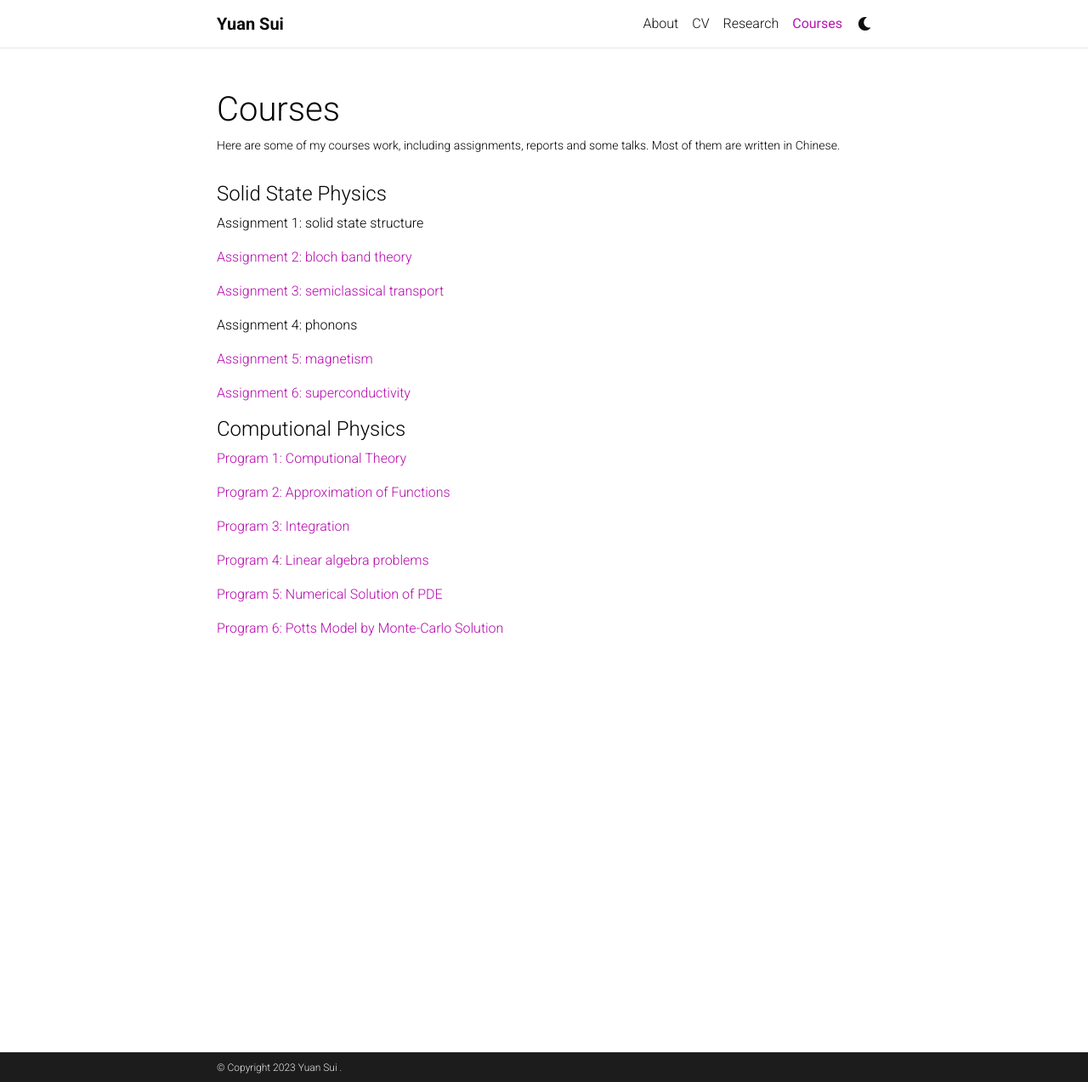
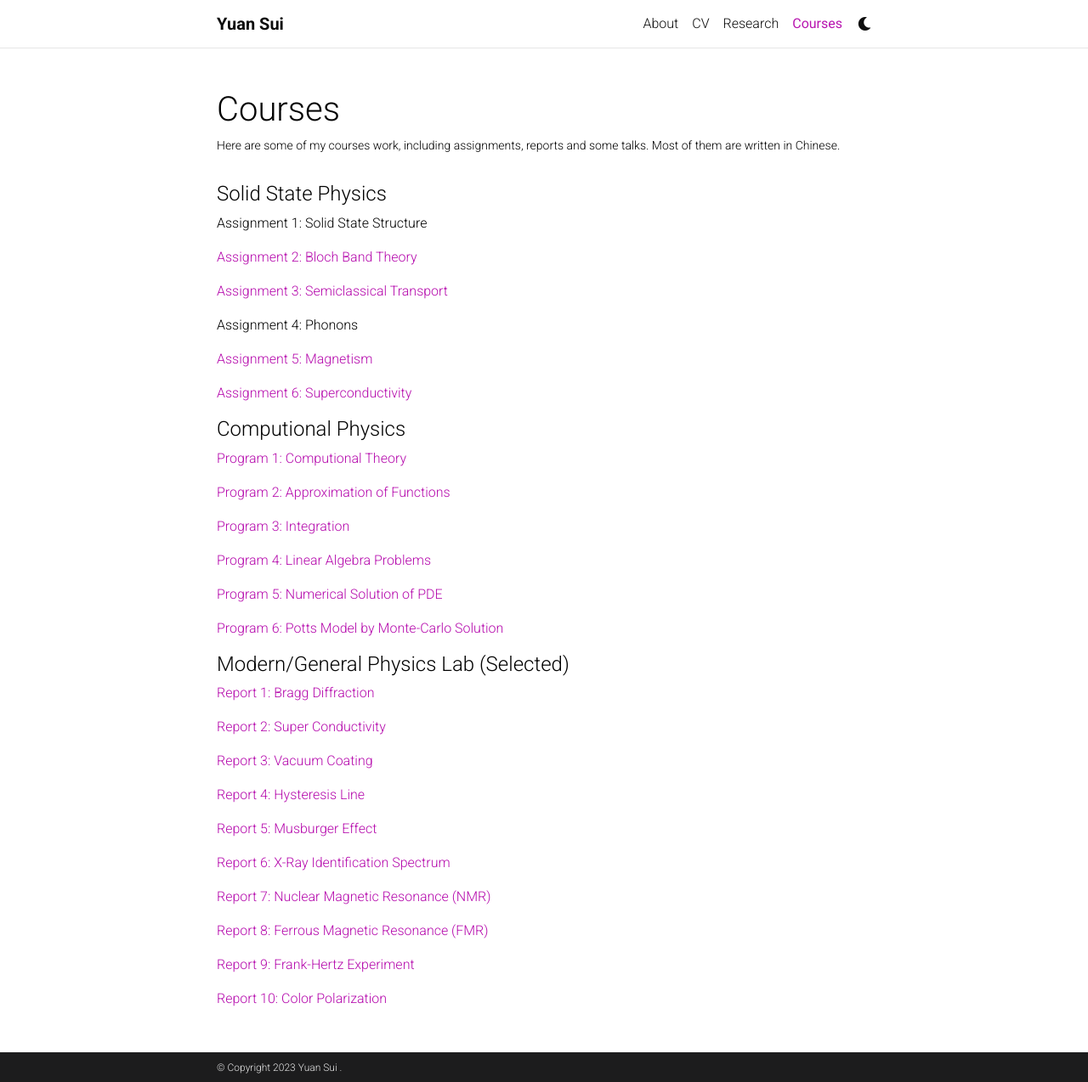
Before and after one commit to sufrepmia/al-folio_theme, a Jekyll site: the page built from _pages/courses.md, in a window 1280 px wide and 1274 px high. Shown: the whole window at 85% size. Built offline with Jekyll 4.4.1, drawn with Linux system fonts in a browser that asks for light colours; comment, search, counter and statistics services are not loaded; a style sheet for code colours, icons or effects is not loaded.

Commit message:
Update course.html

```diff
--- a/_layouts/course.html
+++ b/_layouts/course.html
@@ -11,22 +11,33 @@ layout: default
 
           <article>
             <h4>Solid State Physics</h4>
-            <p>Assignment 1: solid state structure</p>
-            <p><a href="/course/SSP/BandTheorySolution.pdf">Assignment 2: bloch band theory</a></p>
-            <p><a href="/course/SSP/SemiclassicTransportSolution.pdf">Assignment 3: semiclassical transport</a></p>
-            <p>Assignment 4: phonons</p>
-            <p><a href="/course/SSP/MagnetismSolution.pdf">Assignment 5: magnetism</a></p>
-            <p><a href="/course/SSP/SuperConductivitySolution.pdf">Assignment 6: superconductivity</a></p>
+            <p>Assignment 1: Solid State Structure</p>
+            <p><a href="/course/SSP/BandTheorySolution.pdf">Assignment 2: Bloch Band Theory</a></p>
+            <p><a href="/course/SSP/SemiclassicTransportSolution.pdf">Assignment 3: Semiclassical Transport</a></p>
+            <p>Assignment 4: Phonons</p>
+            <p><a href="/course/SSP/MagnetismSolution.pdf">Assignment 5: Magnetism</a></p>
+            <p><a href="/course/SSP/SuperConductivitySolution.pdf">Assignment 6: Superconductivity</a></p>
 
 
             <h4>Computional Physics</h4>
             <p><a href="/course/Computional/ComptutionalTheory.pdf">Program 1: Computional Theory</a></p>
             <p><a href="/course/Computional/Function Approximation.pdf">Program 2: Approximation of Functions</a></p>
             <p><a href="/course/Computional/Integration.pdf">Program 3: Integration</a></p>
-            <p><a href="/course/Computional/Linearalgebraicproblems.pdf">Program 4: Linear algebra problems</a></p>
+            <p><a href="/course/Computional/Linearalgebraicproblems.pdf">Program 4: Linear Algebra Problems</a></p>
             <p><a href="/course/Computional/PDE.pdf">Program 5: Numerical Solution of PDE</a></p>
             <p><a href="/course/Computional/PottsModel.pdf">Program 6: Potts Model by Monte-Carlo Solution</a></p>
 
+            <h4>Modern/General Physics Lab (Selected)</h4>
+            <p><a href="/course/General/BraggDiffraction.pdf">Report 1: Bragg Diffraction</a></p>
+            <p><a href="/course/General/SuperConductivity.pdf">Report 2: Super Conductivity</a></p>
+            <p><a href="/course/General/VacuumCoating.pdf">Report 3: Vacuum Coating</a></p>
+            <p><a href="/course/General/HysteresisLine.pdf">Report 4: Hysteresis Line</a></p>
+            <p><a href="/course/Modern/MusburgerEffect.pdf">Report 5: Musburger Effect</a></p>
+            <p><a href="/course/Modern/X-RayIdentificationSpectrum.pdf">Report 6: X-Ray Identification Spectrum</a></p>
+            <p><a href="/course/Modern/NuclearMagneticResonance.pdf">Report 7: Nuclear Magnetic Resonance (NMR)</a></p>
+            <p><a href="/course/Modern/Ferrous Magnetic Resonance.pdf">Report 8: Ferrous Magnetic Resonance (FMR)</a></p>
+            <p><a href="/course/General/FrankHertzExperiment.pdf">Report 9: Frank-Hertz Experiment</a></p>
+            <p><a href="/course/General/ColorPolarization.pdf">Report 10: Color Polarization</a></p>
 
 
 
```
